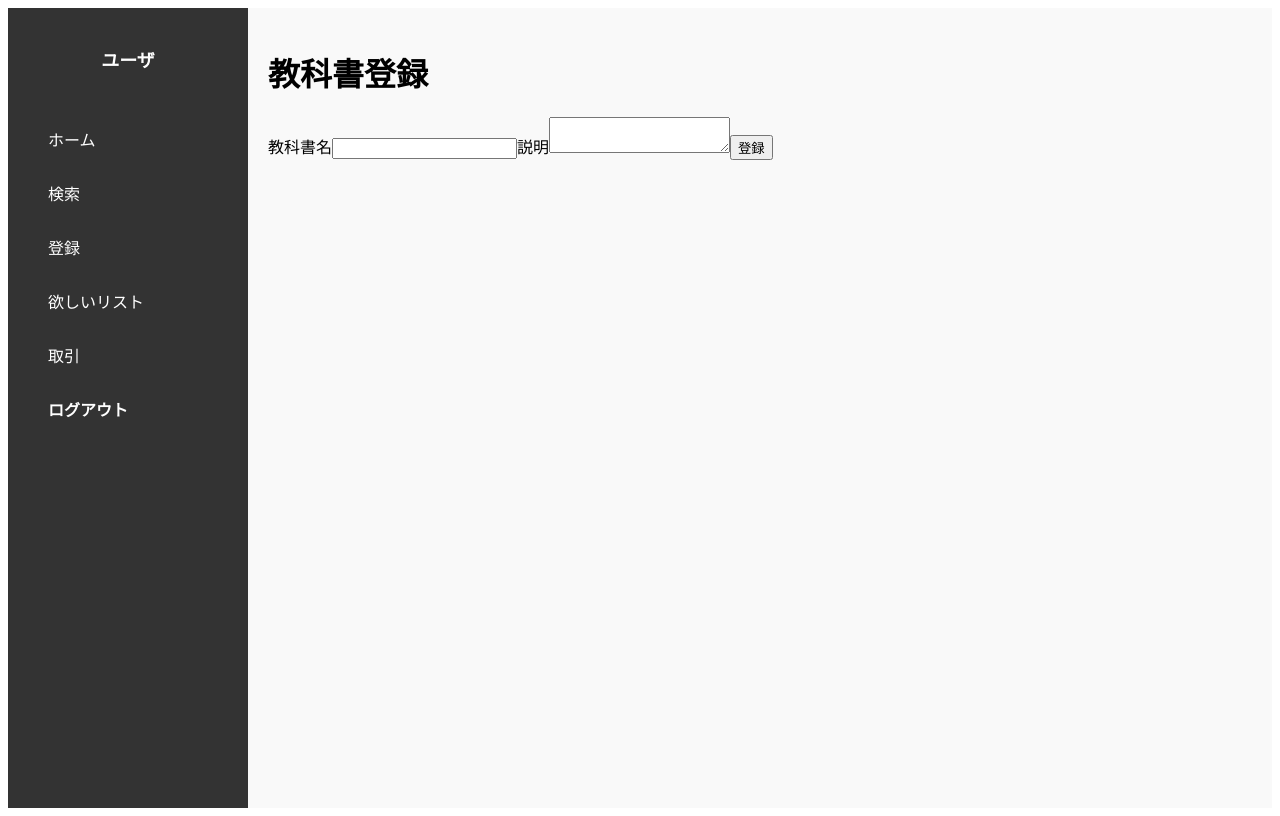
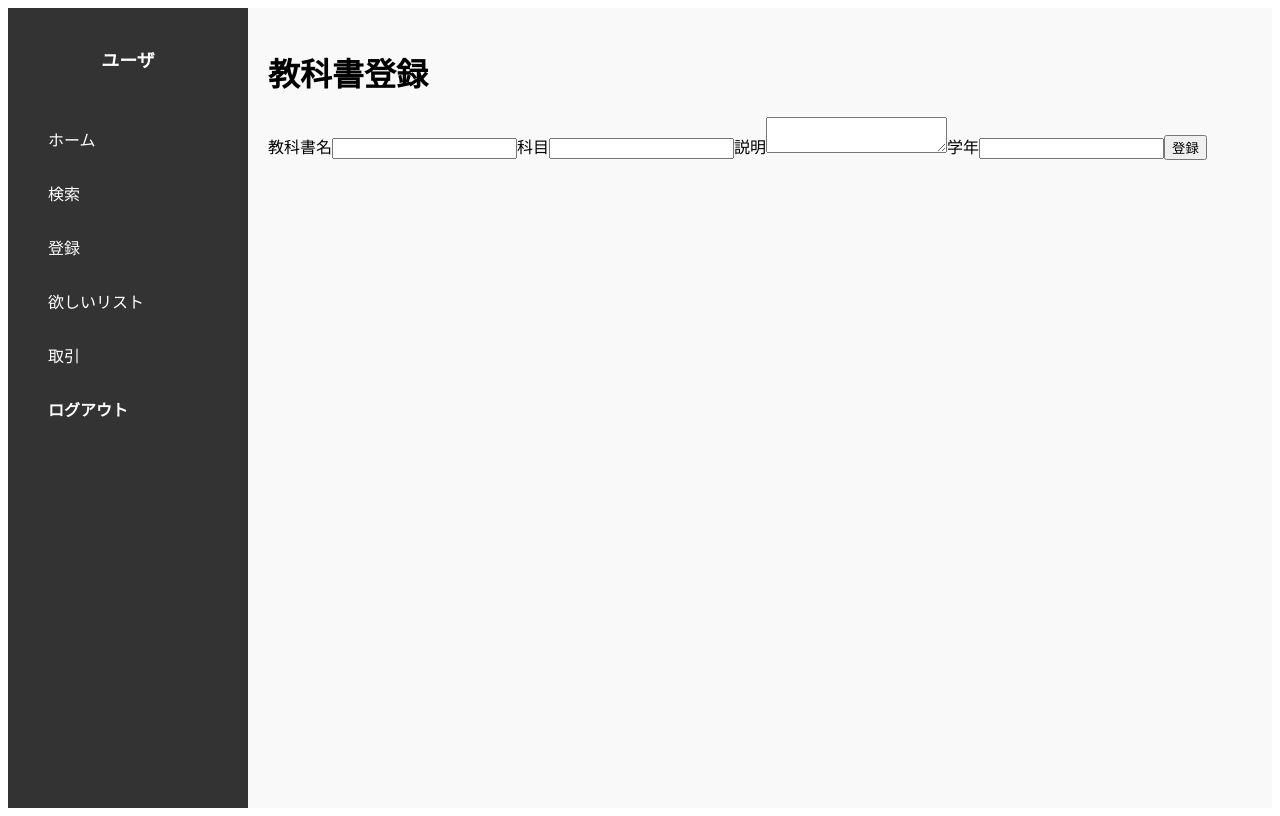
Before and after one commit to kcs655/Yuzu-Lu, a Next.js app: page /register-textbook in a window 1280 px wide. Built offline with nearby package versions, Linux system fonts and the light colour scheme.

Commit message:
まさや変更２

```diff
--- a/src/app/register-textbook/page.tsx
+++ b/src/app/register-textbook/page.tsx
@@ -2,13 +2,40 @@
 
 import { useState } from "react";
 
+
 export default function RegisterTextbook() {
   const [title, setTitle] = useState("");
+  const [subject, setSubject] = useState("");
   const [description, setDescription] = useState("");
+  const [grade, setGrade] = useState("");
 
-  const handleSubmit = (e: React.FormEvent) => {
+  const handleSubmit = async (e: React.FormEvent) => {
     e.preventDefault();
-    console.log({ title, description });
+
+    const textbookData = { title, subject, description, grade };
+
+    try {
+      const response = await fetch("/api/register-textbook", {
+        method: "POST",
+        headers: {
+          "Content-Type": "application/json",
+        },
+        body: JSON.stringify(textbookData),
+      });
+
+      if (response.ok) {
+        alert("教科書が登録されました！");
+        setTitle("");
+        setSubject("");
+        setDescription("");
+        setGrade("");
+      } else {
+        alert("教科書の登録に失敗しました。");
+      }
+    } catch (error) {
+      console.error("エラー:", error);
+      alert("エラーが発生しました。");
+    }
   };
 
   return (
@@ -21,6 +48,16 @@ export default function RegisterTextbook() {
             type="text"
             value={title}
             onChange={(e) => setTitle(e.target.value)}
+            required
+          />
+        </label>
+        <label>
+          科目
+          <input
+            type="text"
+            value={subject}
+            onChange={(e) => setSubject(e.target.value)}
+            required
           />
         </label>
         <label>
@@ -28,7 +65,17 @@ export default function RegisterTextbook() {
           <textarea
             value={description}
             onChange={(e) => setDescription(e.target.value)}
+            required
           ></textarea>
+        </label>
+        <label>
+          学年
+          <input
+            type="text"
+            value={grade}
+            onChange={(e) => setGrade(e.target.value)}
+            required
+          />
         </label>
         <button type="submit">登録</button>
       </form>
```
Also changed, not shown: src/app/register-textbook.ts (added, +31 -0 lines).
